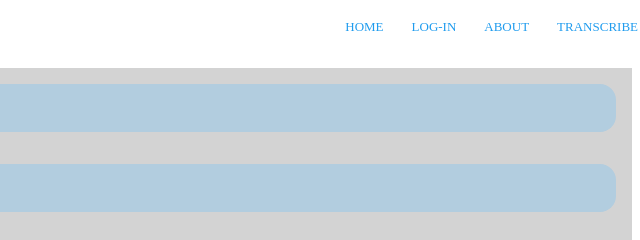
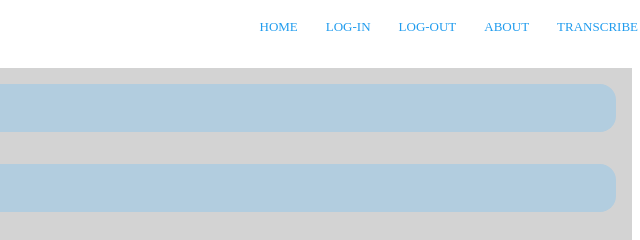
Before and after one commit to apatino16/Transcription-Website, a plain HTML site: page about.html in a window 1280 px wide. Shown: the top 240 px of the page, 640-1280 px from the left. Drawn offline with Linux system fonts and the light colour scheme.

Commit message:
Initial logout

```diff
--- a/about.html
+++ b/about.html
@@ -19,7 +19,8 @@
                 <div class="nav-links">
                     <ul>
                         <li><a href="./index.html">HOME</a></li>
-                        <li><a href="./log-in.html">LOG-IN</a></li>
+                        <li><a id="log-in" href="./log-in.html">LOG-IN</a></li>
+                        <li><a id="log-out" href="./log-in.html">LOG-OUT</a></li>
                         <li><a href="./about.html">ABOUT</a></li>
                         <li><a href="./transcribe.html">TRANSCRIBE</a></li>
                     </ul>
```
Also changed, not shown: transcribe.html (+1 -1 lines), index.css (line endings or trailing spaces).
